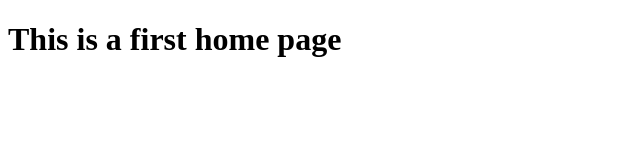
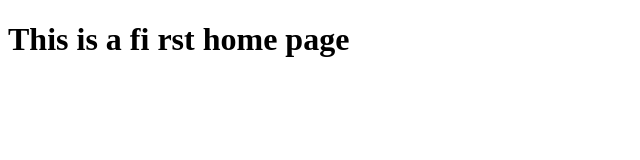
Before and after one commit to aadisthunder/learn2, a plain HTML site: page index.html in a window 1280 px wide. Shown: the whole page, without its empty margins (0-640 px from the left). Drawn offline with Linux system fonts and the light colour scheme.

Commit message:
third commit

```diff
--- a/index.html
+++ b/index.html
@@ -6,6 +6,6 @@
     <title>Home Page</title>
   </head>
   <body>
-    <h1>This is a first home page</h1>
+    <h1>This is a fi rst home page</h1>
   </body>
 </html>
```
